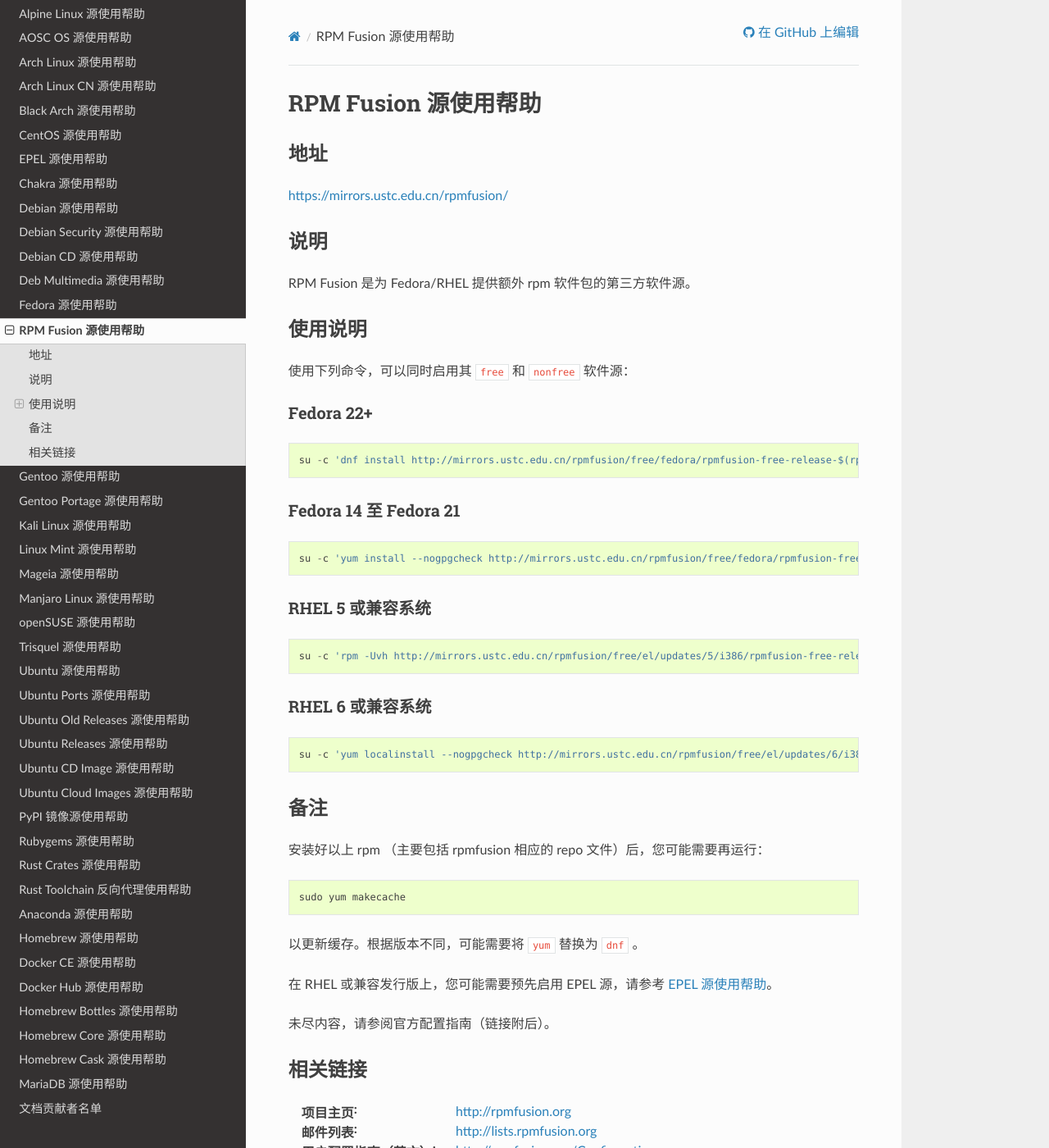
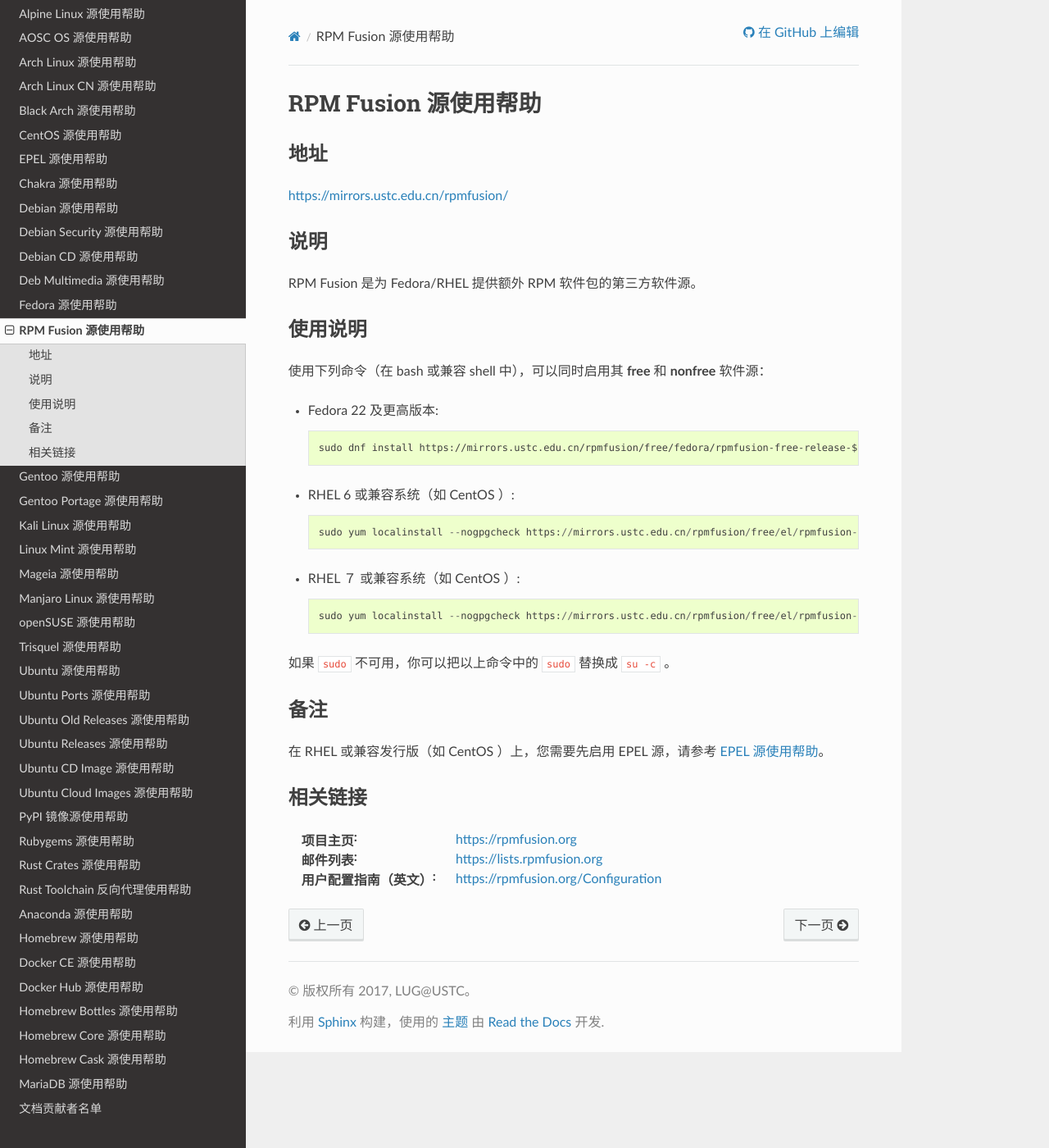
Before and after one commit to ustclug/mirrorhelp, a Sphinx documentation site: the page built from source/rpmfusion.rst, in a window 1280 px wide and 1400 px high. Shown: the whole window at 82% size. Built offline with Sphinx 7.4.7 and the Read the Docs theme 2.0.0, drawn with Linux system fonts in a browser that asks for light colours; pages that are not in the unit, such as notebooks, are missing from menus; some of the changed text lies outside the part shown.

Commit message:
update rpmfusion.rst
update content according to https://rpmfusion.org/Configuration

```diff
--- a/source/rpmfusion.rst
+++ b/source/rpmfusion.rst
@@ -10,59 +10,35 @@
 说明
 ====
 
-RPM Fusion 是为 Fedora/RHEL 提供额外 rpm 软件包的第三方软件源。
+RPM Fusion 是为 Fedora/RHEL 提供额外 RPM 软件包的第三方软件源。
 
 使用说明
 ========
 
-使用下列命令，可以同时启用其 ``free`` 和 ``nonfree`` 软件源：
+使用下列命令（在 bash 或兼容 shell 中），可以同时启用其 **free** 和 **nonfree** 软件源：
 
-Fedora 22+
------------
+- Fedora 22 及更高版本::
 
-::
+    sudo dnf install https://mirrors.ustc.edu.cn/rpmfusion/free/fedora/rpmfusion-free-release-$(rpm -E %fedora).noarch.rpm https://mirrors.ustc.edu.cn/rpmfusion/nonfree/fedora/rpmfusion-nonfree-release-$(rpm -E %fedora).noarch.rpm
 
-    su -c 'dnf install http://mirrors.ustc.edu.cn/rpmfusion/free/fedora/rpmfusion-free-release-$(rpm -E %fedora).noarch.rpm http://mirrors.ustc.edu.cn/rpmfusion/nonfree/fedora/rpmfusion-nonfree-release-$(rpm -E %fedora).noarch.rpm'
+- RHEL 6 或兼容系统（如 CentOS ）::
 
-Fedora 14 至 Fedora 21
-----------------------
+    sudo yum localinstall --nogpgcheck https://mirrors.ustc.edu.cn/rpmfusion/free/el/rpmfusion-free-release-6.noarch.rpm https://mirrors.ustc.edu.cn/rpmfusion/nonfree/el/rpmfusion-nonfree-release-6.noarch.rpm
 
-::
+- RHEL ７ 或兼容系统（如 CentOS ）::
 
-    su -c 'yum install --nogpgcheck http://mirrors.ustc.edu.cn/rpmfusion/free/fedora/rpmfusion-free-release-$(rpm -E %fedora).noarch.rpm http://mirrors.ustc.edu.cn/rpmfusion/nonfree/fedora/rpmfusion-nonfree-release-$(rpm -E %fedora).noarch.rpm'
+    sudo yum localinstall --nogpgcheck https://mirrors.ustc.edu.cn/rpmfusion/free/el/rpmfusion-free-release-7.noarch.rpm https://mirrors.ustc.edu.cn/rpmfusion/nonfree/el/rpmfusion-nonfree-release-7.noarch.rpm
 
-RHEL 5 或兼容系统
------------------
-
-::
-
-    su -c 'rpm -Uvh http://mirrors.ustc.edu.cn/rpmfusion/free/el/updates/5/i386/rpmfusion-free-release-5-1.noarch.rpm http://mirrors.ustc.edu.cn/rpmfusion/nonfree/el/updates/5/i386/rpmfusion-nonfree-release-5-1.noarch.rpm'
-
-RHEL 6 或兼容系统
------------------
-
-::
-
-    su -c 'yum localinstall --nogpgcheck http://mirrors.ustc.edu.cn/rpmfusion/free/el/updates/6/i386/rpmfusion-free-release-6-1.noarch.rpm http://mirrors.ustc.edu.cn/rpmfusion/nonfree/el/updates/6/i386/rpmfusion-nonfree-release-6-1.noarch.rpm'
+如果 ``sudo`` 不可用，你可以把以上命令中的 ``sudo`` 替换成 ``su -c`` 。
 
 备注
 ====
 
-安装好以上 rpm （主要包括 rpmfusion 相应的 repo 文件）后，您可能需要再运行：
-
-::
-
-    sudo yum makecache
-
-以更新缓存。根据版本不同，可能需要将 ``yum`` 替换为 ``dnf`` 。
-
-在 RHEL 或兼容发行版上，您可能需要预先启用 EPEL 源，请参考 :doc:`epel`。
-
-未尽内容，请参阅官方配置指南（链接附后）。
+在 RHEL 或兼容发行版（如 CentOS ）上，您需要先启用 EPEL 源，请参考 :doc:`epel`。
 
 相关链接
 ========
 
-:项目主页: http://rpmfusion.org
-:邮件列表: http://lists.rpmfusion.org
-:用户配置指南（英文）: http://rpmfusion.org/Configuration
+:项目主页: https://rpmfusion.org
+:邮件列表: https://lists.rpmfusion.org
+:用户配置指南（英文）: https://rpmfusion.org/Configuration
```
